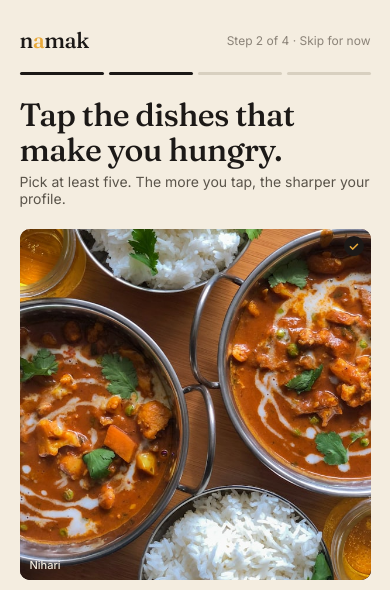
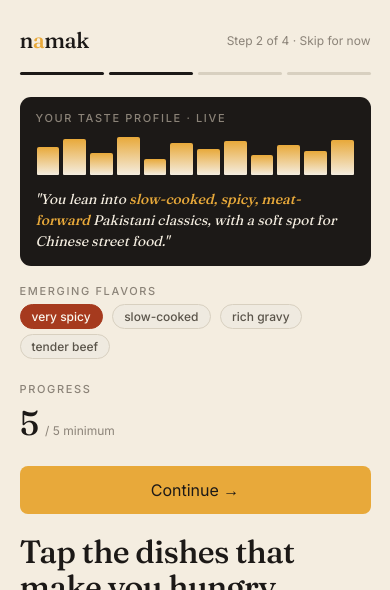
Before and after one commit to Ghanwa-Siddiqui/food-palate-recommendation, a FastAPI app: page /app/onboarding in a window 390 px wide. Shown: the top 590 px of the page. Run offline with FastAPI, Linux system fonts and the light colour scheme.

Commit message:
Onboarding: fix excessive scroll before profile card/Continue on narrow screens
Investigated the screenshot showing what looked like a broken layout
(tile images reduced to slivers, card floating oddly). Traced it with
computed-style inspection rather than guessing: not a rendering bug — the
12-tile grid was genuinely ~1700-3400px tall on narrow/mobile widths
because an earlier fix (collapsing .grid-4 to 1 column at <560px, meant
for the 3-tile landing hero) also hit this unrelated 12-tile picker as a
side effect. The screenshot was just a mid-scroll snapshot of that
unreasonably long page.

Fixed the actual problem:
- .grid-4 now stays at 3 columns down to 820px and 2 columns down to
  560px, instead of collapsing to a single column of full-width square
  tiles. Cuts the tile grid's height by more than half at every tested
  width (1704px -> 752px at 624px viewport; confirmed via
  getBoundingClientRect, not assumed).
- Added .onboard-split, scoped to only this page's split (verified no
  other template uses .grid-4 or would be affected): on the stacked
  layout, the live taste-profile card now renders before the tile grid
  instead of after. The "your taste, updating live" payoff is visible
  immediately instead of requiring a scroll past a very tall grid first.

33/33 tests pass. Verified via computed-style/DOM inspection at 624px and
390px (real phone width) — reorder confirmed (card top:97 vs tiles
top:535), grid height confirmed reduced, both matching what the CSS rules
should produce.

```diff
--- a/app/static/namak.css
+++ b/app/static/namak.css
@@ -180,17 +180,23 @@ a:focus-visible,button:focus-visible,input:focus-visible,.dish:focus-visible{
   .steps-3col{grid-template-columns:1fr;}
   .rest-hero{aspect-ratio:2/1;}
   .rest-hero .content{padding:20px 22px;}
+  /* Onboarding: the tile picker runs much taller than the live profile
+     card once stacked. Show the card first — "your taste, updating live"
+     is the payoff — so it's visible without scrolling past a tall grid;
+     tiles follow below for continued picking. */
+  .onboard-split > *:last-child{order:-1;}
 }
 
 @media (max-width:820px){
   .feed-grid{grid-template-columns:1fr;}
   .side{border:none;border-top:0.5px solid var(--line);}
-  .grid-4{grid-template-columns:repeat(2,1fr);}
+  .grid-4{grid-template-columns:repeat(3,1fr);}
   .grid-3{grid-template-columns:repeat(2,1fr);}
 }
 
 @media (max-width:560px){
-  .grid-2,.grid-3,.grid-4{grid-template-columns:1fr;}
+  .grid-2,.grid-3{grid-template-columns:1fr;}
+  .grid-4{grid-template-columns:repeat(2,1fr);}
   .hero-tiles{grid-template-columns:1fr;aspect-ratio:auto;gap:12px;}
   .hero-tiles .dish{grid-row:auto!important;aspect-ratio:4/3;}
   .navlinks{gap:12px 18px;}
--- a/app/templates/namak/onboarding.html
+++ b/app/templates/namak/onboarding.html
@@ -9,7 +9,7 @@
   <div class="prog"><span class="on"></span><span class="on"></span><span></span><span></span></div>
   <div id="onboardError" class="chip hot" style="display:none;margin-bottom:16px;"></div>
 
-  <div class="split even">
+  <div class="split even onboard-split">
     <div>
       <h2 style="font-family:var(--serif);font-size:32px;font-weight:500;margin:0 0 6px;line-height:1.1;letter-spacing:-0.02em;">Tap the dishes that make you hungry.</h2>
       <p style="font-size:14px;color:var(--stone-2);margin:0 0 22px;">Pick at least five. The more you tap, the sharper your profile.</p>
```
